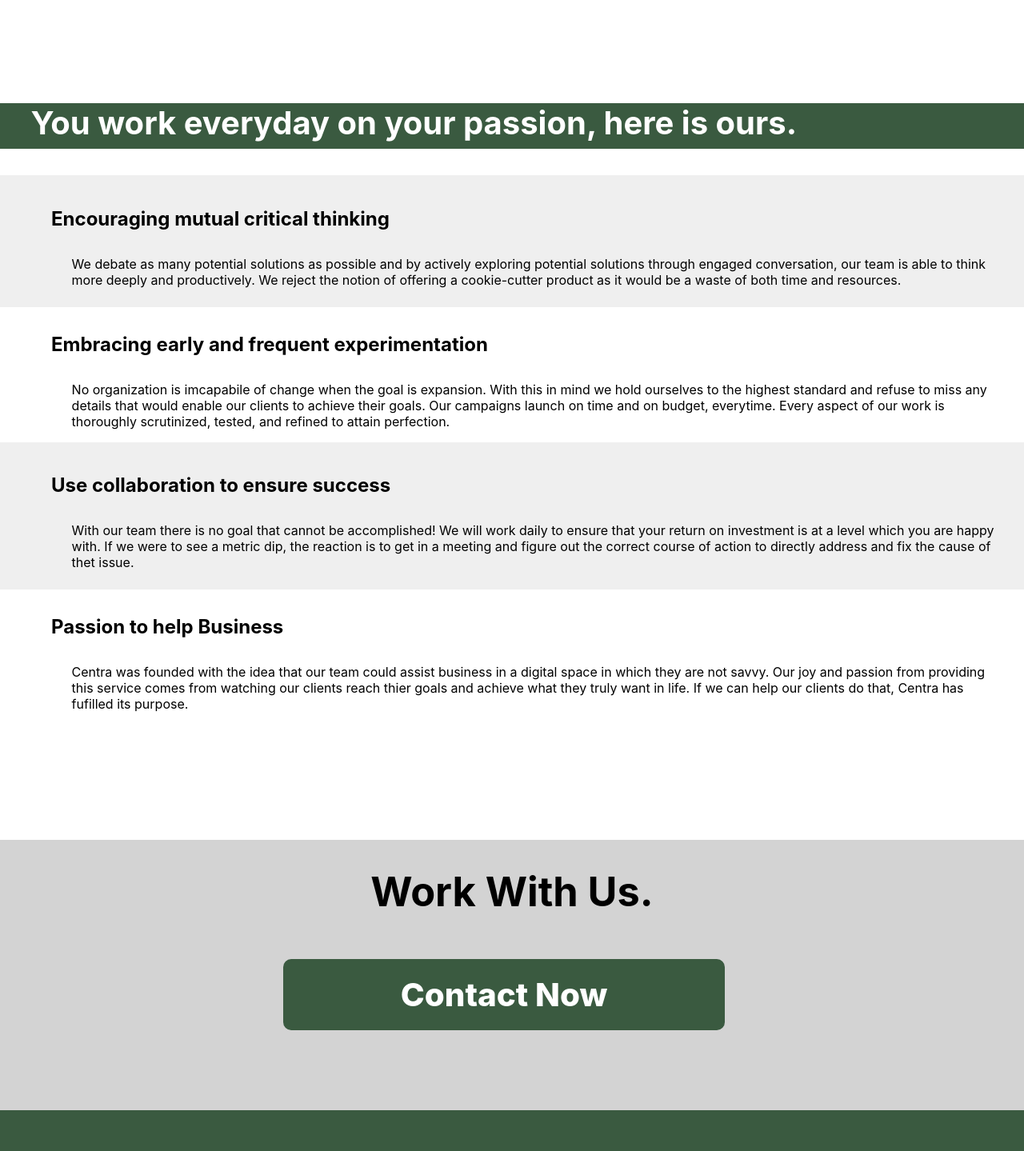
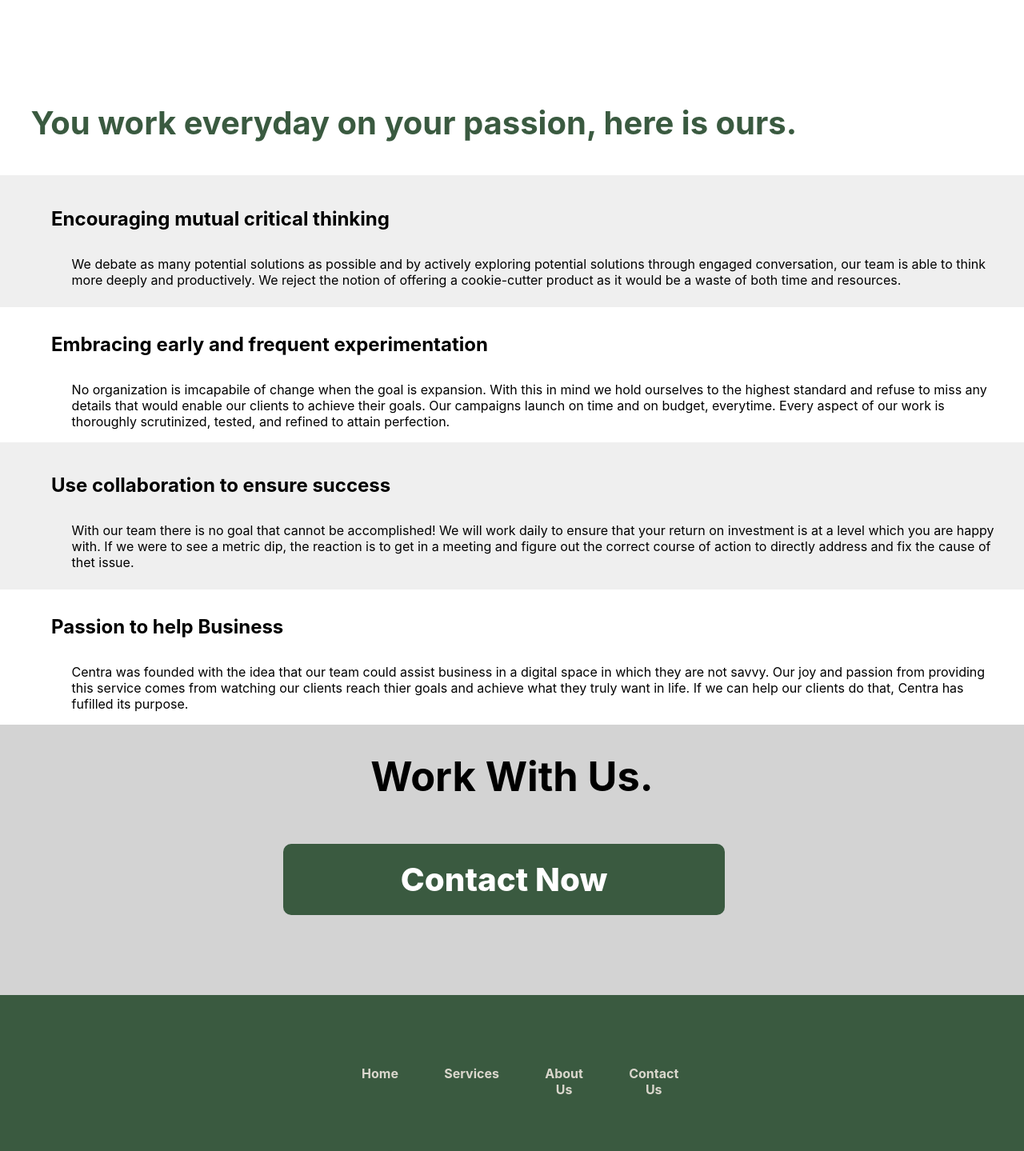
Before and after one commit to kylelacanna/centra-ui-1, a React (Create React App) app in the folder ui/: page /about in a window 1280 px wide. Shown: the part 3460-4899 px from the top of the page at 80% size. Built offline with nearby package versions, Linux system fonts and the light colour scheme.

Commit message:
small edit

```diff
--- a/ui/src/pages/WhoWeHelp.js
+++ b/ui/src/pages/WhoWeHelp.js
@@ -5,7 +5,7 @@ export function WhoWeHelp(props){
     return (
         <div>
             <div class="ecommerce-shout-out">
-                <h1>dedicated to <mark>helping businesses</mark> with <br/>an online presence <mark>expand</mark> their reach</h1>
+                <h1 class="who-we-help-h1">dedicated to <mark>helping businesses</mark> with <br/>an online presence <mark>expand</mark> their reach</h1>
             </div>
             <div class="container-who-we-help">
                <h2><mark class="white">Highlighting</mark> our values, goals, and <mark class="white">our objectives</mark></h2>
@@ -33,7 +33,7 @@ export function WhoWeHelp(props){
                             <div class="row">
                                 <div>
                                     <h2> Friendly Chat</h2>
-                                    <p>We’ll start by having a quick phone call talking  about what your challenges are right now, what you’ve tried so far, and if we're the right Ad management marketing agency for you. No hard selling. Promise.</p>
+                                    <p>We’ ll start by having a quick phone call talking  about what your challenges are right now, what you’ve tried so far, and if we're the right Ad management marketing agency for you. No hard selling. Promise.</p>
                                 </div>
                                 <img src="https://pbs.twimg.com/profile_images/949787136030539782/LnRrYf6e_400x400.jpg" width="150" alt=""></img>
                             </div>
@@ -72,7 +72,7 @@ export function WhoWeHelp(props){
 
                 <div class="work-with-us">
                     <h1>Work With Us.</h1>
-                    <btn class="contact-us-btn">
+                    <btn class="contact-now-btn">
                         Contact Us
                     </btn>
                 </div>
--- a/ui/src/styles/About.css
+++ b/ui/src/styles/About.css
@@ -46,8 +46,8 @@
   .more-details h2 {
       font-size: 5vh;
       padding-left: 3vw;
-      background-color: #3A5A40;
-      color: white;
+      background-color: white;
+      color: #3A5A40;
       margin-bottom: none;
       padding-bottom: 1vh;
   }
--- a/ui/src/styles/Home.css
+++ b/ui/src/styles/Home.css
@@ -46,7 +46,7 @@ mark {
     color: rgb(255, 255, 255);
 }
 
-h1 {
+.who-we-help-h1 {
     text-transform: capitalize;
     text-align: center;
     padding: -3rem;
@@ -105,6 +105,7 @@ p {
     flex-direction: column;
     justify-content: center;
     align-items: center;
+    width: 100%;
 }
 
 .work-with-us h1 {
--- a/ui/src/styles/WhoWeHelp.css
+++ b/ui/src/styles/WhoWeHelp.css
@@ -29,12 +29,14 @@
 }
 
 .icons div {
-    width: 400px;
+    width: 25vw;
+    height: 60vh;
     margin-right: 50px;
     margin-bottom: 40px;
     padding: 5px;
     background-color: white;
     border-radius: 10%;
+    border-color: white;
     display: flex;
     flex-direction: column;
     align-items: center;
@@ -46,17 +48,17 @@
     border-radius: 10%;
 }
 
+.icons div h1 {
+    font-size: 5ch;
+}
+
 .icons div span {
     margin-bottom: 5vh;
+    font-size: 3.2ch;
 }
 
 .white {
     color: #eee;
-}
-
-.work-with-us {
-    margin-top: 20vh;
-    width: 100%;
 }
 
 .steps-backdrop {
```
